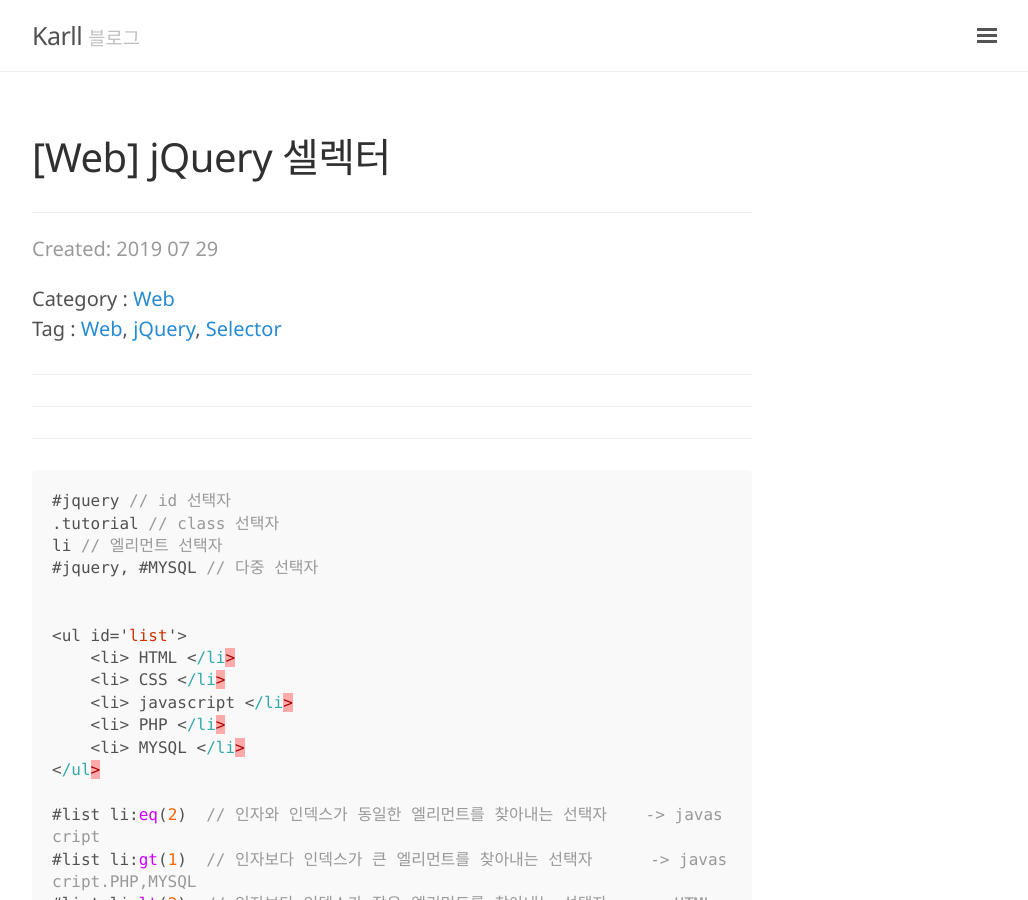
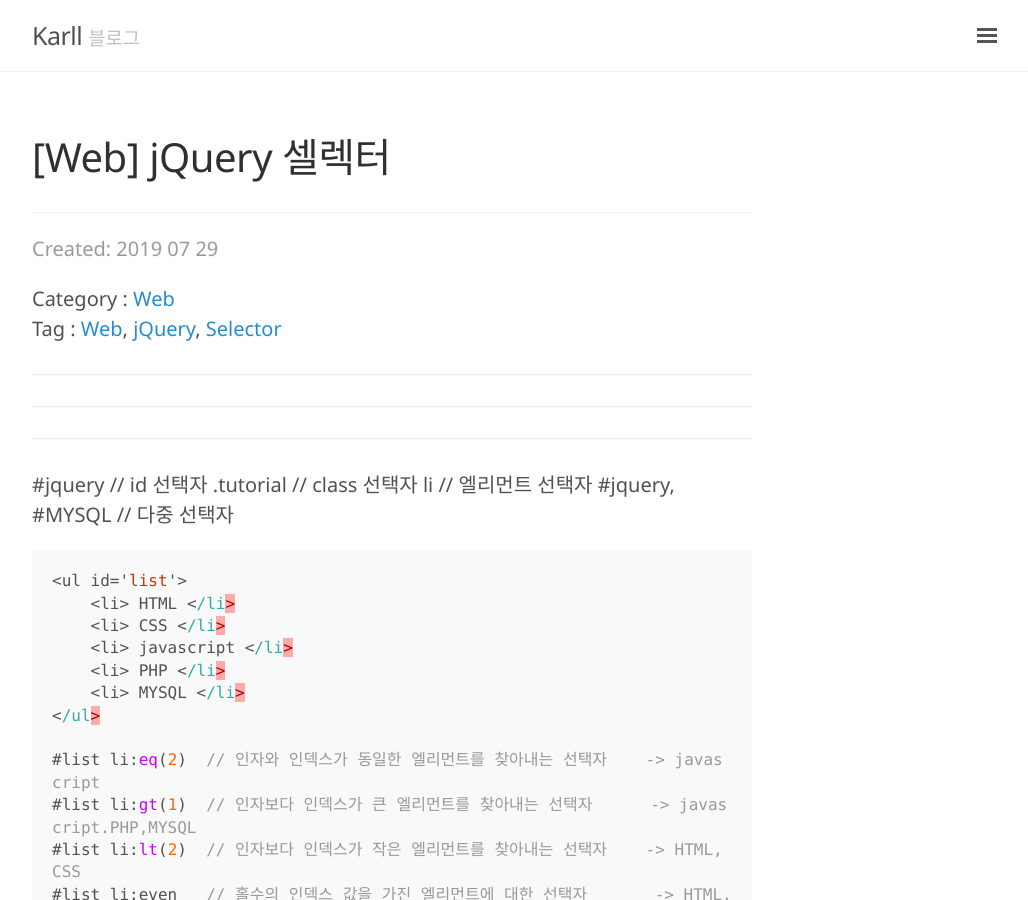
Before and after one commit to Kor-Karll/Kor-Karll.github.io, a Jekyll site: the page built from _posts/2019-07-29-JQuery-Selector.md, in a window 1280 px wide and 900 px high. Shown: the whole window, without its empty margins (248-1276 px from the left). Built offline with Jekyll 4.4.1, drawn with Linux system fonts in a browser that asks for light colours; comment, search, counter and statistics services are not loaded.

Commit message:
수정 테스트

````diff
--- a/_posts/2019-07-29-JQuery-Selector.md
+++ b/_posts/2019-07-29-JQuery-Selector.md
@@ -16,13 +16,13 @@ sitemap :
 
 <!--미리보기-->
 
-```javascript
+
 #jquery // id 선택자
 .tutorial // class 선택자
 li // 엘리먼트 선택자
 #jquery, #MYSQL // 다중 선택자
 
-
+```javascript
 <ul id='list'>
     <li> HTML </li>
     <li> CSS </li>
````
